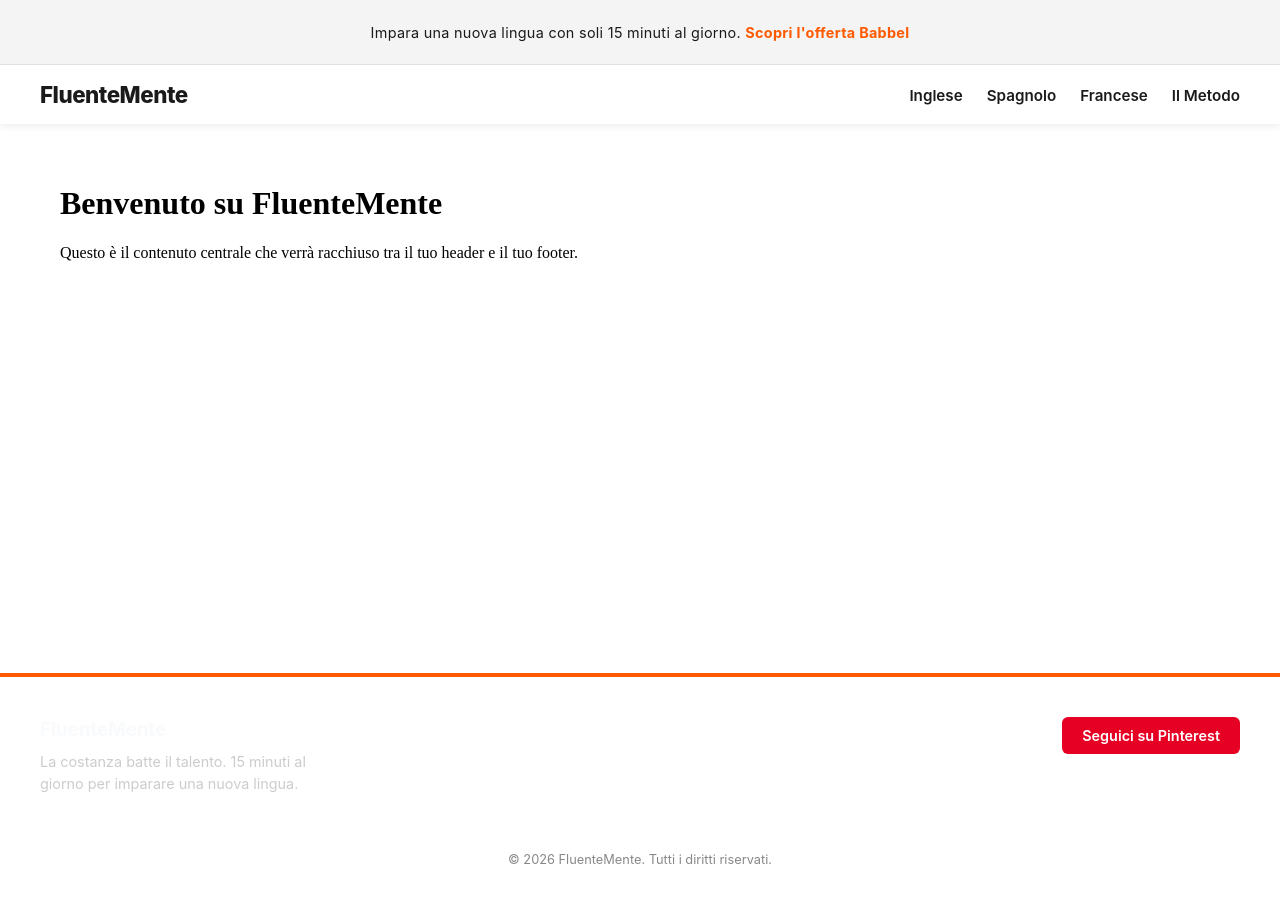
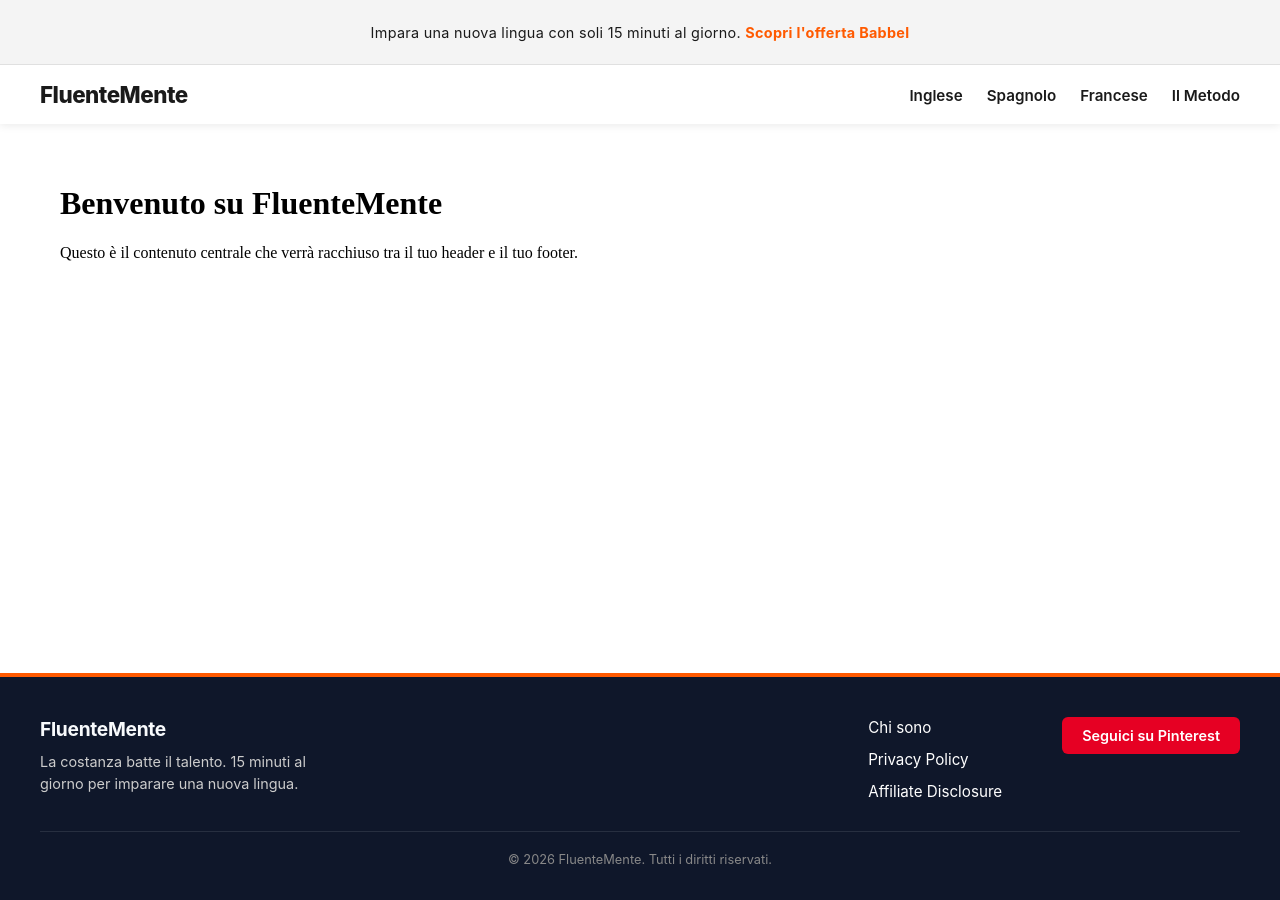
Before and after one commit to Nausica-c/FluenteMente1, a Jekyll site: the page built from index.md, in a window 1280 px wide. Built offline with Jekyll 4.4.1, drawn with Linux system fonts in a browser that asks for light colours.

Commit message:
Update style.css

```diff
--- a/assets/css/style.css
+++ b/assets/css/style.css
@@ -4,6 +4,7 @@
   --color-bg-main: #ffffff;
   --color-accent: #ff5a00; /* Arancione ad alto contrasto, simile a Babbel */
   --color-banner-bg: #f4f4f4;
+  --color-footer-bg: #0f172a;
   --font-primary: -apple-system, BlinkMacSystemFont, "Segoe UI", Roboto, Helvetica, Arial, sans-serif;
 }
 
```
